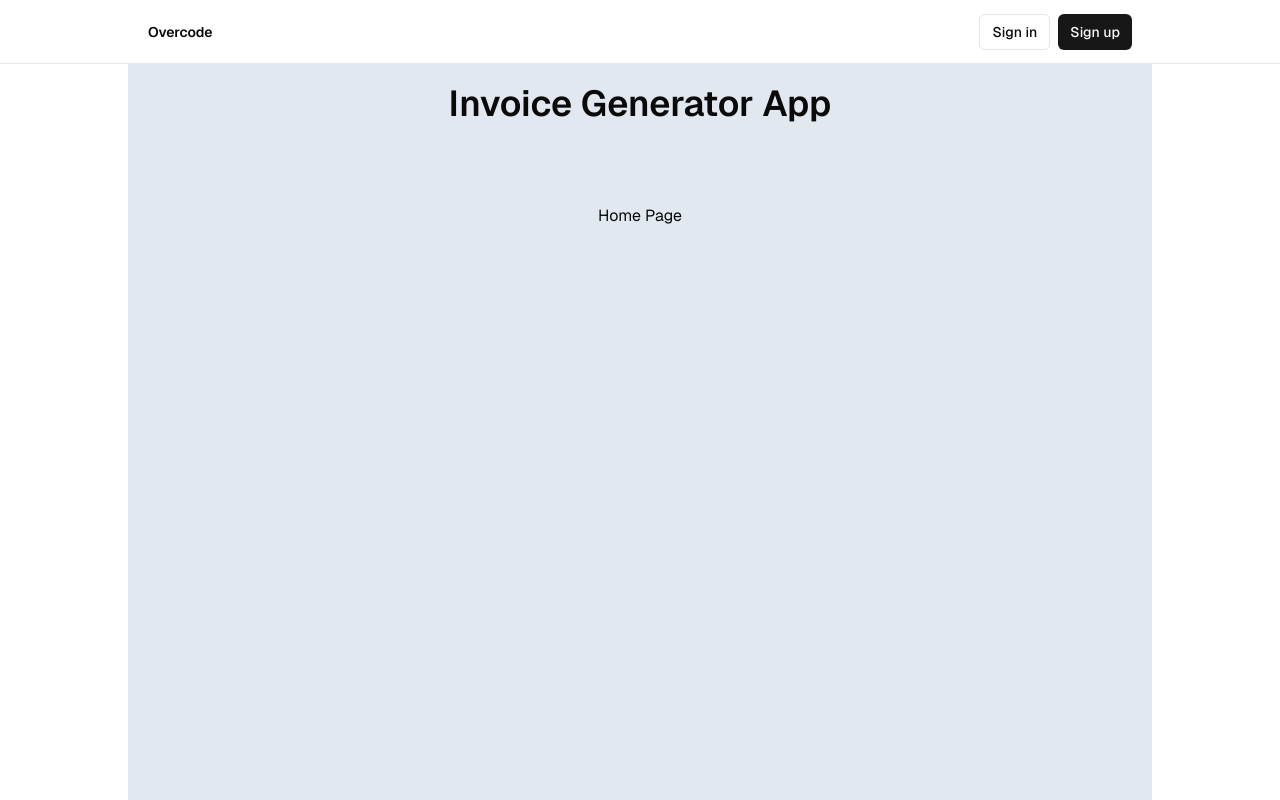
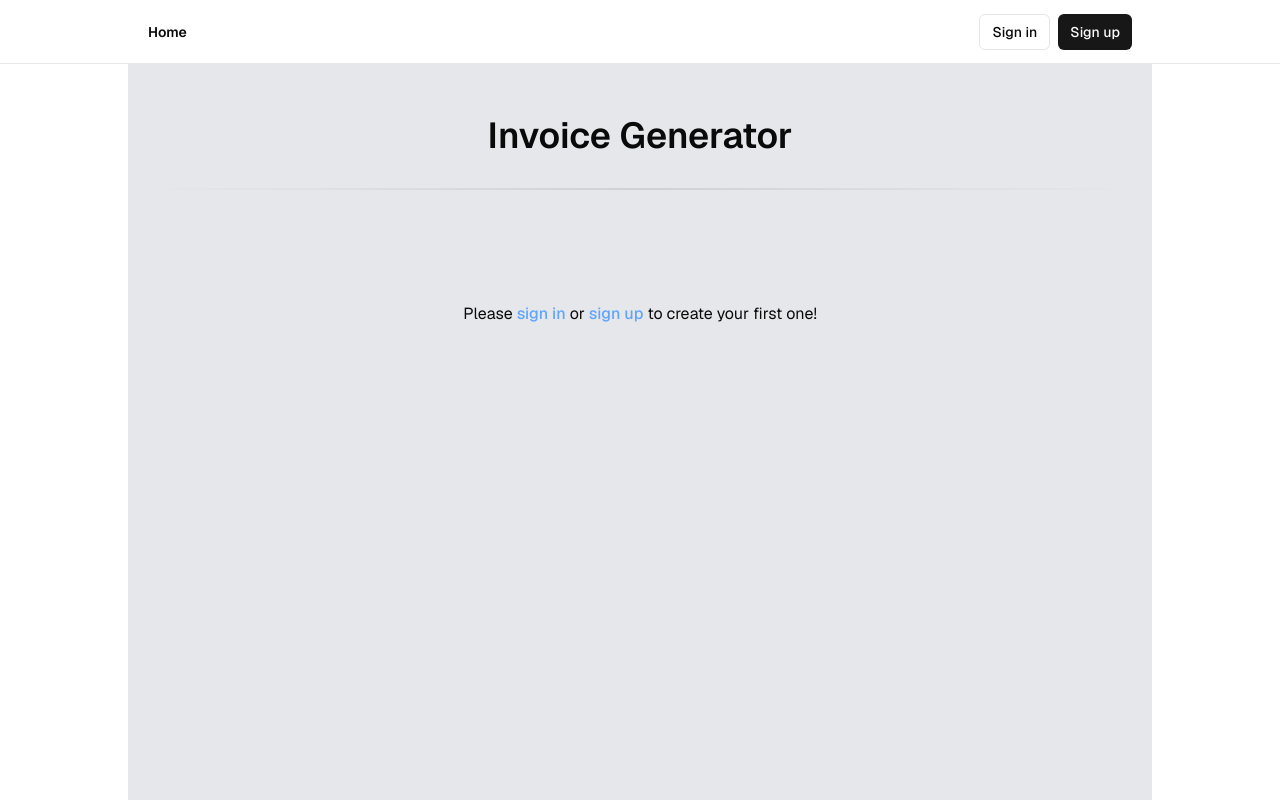
Before and after one commit to zarytskyi22/invoice-generation, a Next.js app: page / in a window 1280 px wide. Built offline with nearby package versions, Linux system fonts and the light colour scheme; no server answers.

Commit message:
Approved large files to server actions

```diff
--- a/app/layout.tsx
+++ b/app/layout.tsx
@@ -38,14 +38,14 @@ export default function RootLayout({
             <nav className="w-full flex justify-center border-b border-b-foreground/10 h-16">
               <div className="w-full max-w-5xl flex justify-between items-center p-3 px-5 text-sm">
                 <Link className="font-semibold" href={"/"}>
-                  Overcode
+                  Home
                 </Link>
 
                 <HeaderAuth />
               </div>
             </nav>
 
-            <div className="flex flex-1 w-full h-[calc(100%_-_64px)] bg-slate-200 mx-auto max-w-5xl flex-col gap-20 p-5">
+            <div className="flex flex-1 w-full h-[calc(100%_-_64px)] bg-gray-200 mx-auto max-w-5xl flex-col gap-20 p-5">
               {children}
             </div>
           </main>
--- a/app/page.tsx
+++ b/app/page.tsx
@@ -1,11 +1,22 @@
 import Hero from "@/components/hero";
+import Link from "next/link";
 
 export default async function Home() {
   return (
     <>
       <Hero />
       <main className="flex-1 text-center flex flex-col gap-6 px-4">
-        Home Page
+        <p>
+          Please{" "}
+          <Link className="font-medium text-blue-400" href="/sign-in">
+            sign in
+          </Link>{" "}
+          or{" "}
+          <Link className="font-medium text-blue-400" href="/sign-up">
+            sign up
+          </Link>{" "}
+          to create your first one!
+        </p>
       </main>
     </>
   );
--- a/components/hero.tsx
+++ b/components/hero.tsx
@@ -1,11 +1,9 @@
 export default function Header() {
   return (
-    <div className="flex flex-col gap-10 justify-between items-center">
-      <h1 className="font-semibold text-center text-4xl">
-        Invoice Generator App
-      </h1>
+    <div className="flex flex-col pt-8 justify-between items-center">
+      <h1 className="font-semibold text-center text-4xl">Invoice Generator</h1>
 
-      {/* <div className="w-full p-[1px] bg-gradient-to-r from-transparent via-foreground/10 to-transparent my-8" /> */}
+      <div className="w-full p-[1px] bg-gradient-to-r from-transparent via-foreground/10 to-transparent my-8" />
     </div>
   );
 }
--- a/components/profile/profile-form.tsx
+++ b/components/profile/profile-form.tsx
@@ -21,9 +21,12 @@ type ProfileFormProps = {
 
 type ProfileFormValues = z.infer<typeof ProfileSchema>;
 
+const MAX_FILE_SIZE_MB = 50;
+
 export default function ProfileForm({ profile }: ProfileFormProps) {
   const [isPending, startTransition] = useTransition();
   const [file, setFile] = useState<File | null>(null);
+  const [errorMessage, setErrorMessage] = useState<string | null>(null);
 
   const previewURL = file ? URL.createObjectURL(file) : "";
   const router = useRouter();
@@ -38,7 +41,9 @@ export default function ProfileForm({ profile }: ProfileFormProps) {
   const { isDirty } = form.formState;
 
   const onSubmit = (data: ProfileFormValues) => {
+    setErrorMessage(null);
     const formData = new FormData();
+
     if (file) {
       formData.append("file", file);
     }
@@ -84,11 +89,19 @@ export default function ProfileForm({ profile }: ProfileFormProps) {
         name="file"
         accept="image/*"
         onChange={(e) => {
-          if (e.target.files?.[0]) {
-            setFile(e.target.files[0]);
-          }
+          const file = e.target.files?.[0];
+          file &&
+            (setFile(file),
+            setErrorMessage(
+              file.size > MAX_FILE_SIZE_MB * 1024 * 1024
+                ? "File size too big!"
+                : null
+            ));
         }}
       />
+      {errorMessage && (
+        <p className="mt-1 text-[12px] text-red-500">{errorMessage}</p>
+      )}
 
       <label className="block mt-2">
         <p className="text-sm text-gray-600">Full name</p>
@@ -99,7 +112,7 @@ export default function ProfileForm({ profile }: ProfileFormProps) {
           className="mt-1 w-full md:w-[300px] p-2 border rounded"
         />
         {form.formState.errors.full_name && (
-          <p className="text-sm text-red-500">
+          <p className="mt-1 text-[12px] text-red-500">
             {form.formState.errors.full_name.message}
           </p>
         )}
@@ -108,7 +121,7 @@ export default function ProfileForm({ profile }: ProfileFormProps) {
       <SubmitButton
         className="w-[90px] mt-2"
         type="submit"
-        disabled={isPending || !(isDirty || file)}
+        disabled={isPending || !(isDirty || file) || !!errorMessage}
       >
         {isPending ? "Saving..." : "Save"}
       </SubmitButton>
--- a/next.config.ts
+++ b/next.config.ts
@@ -1,6 +1,11 @@
 import type { NextConfig } from "next";
 
 const nextConfig: NextConfig = {
+  experimental: {
+    serverActions: {
+      bodySizeLimit: "50mb",
+    },
+  },
   images: {
     remotePatterns: [
       {
```
